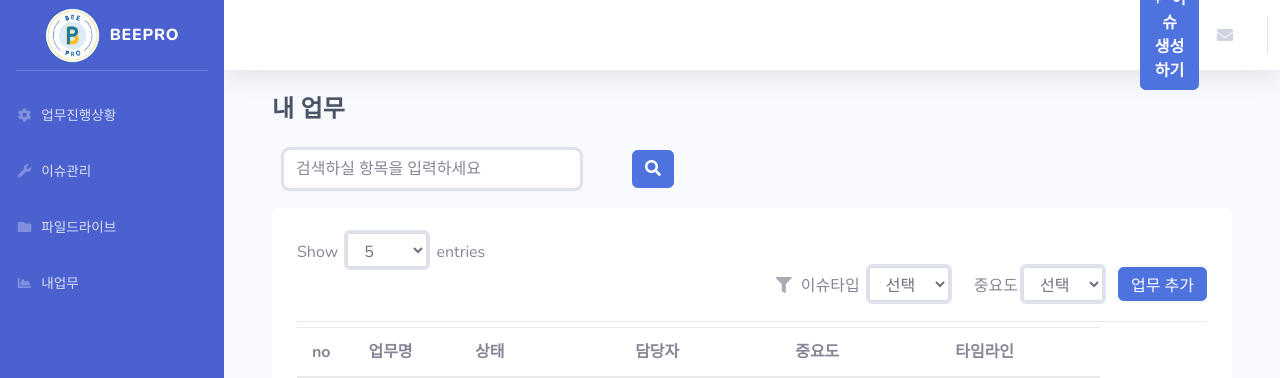
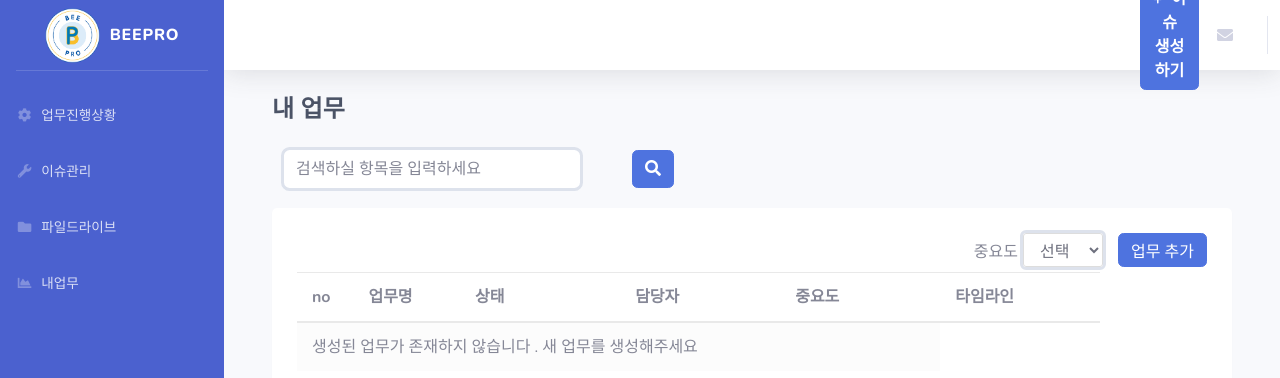
Before and after one commit to KOO-YS/beepro, a Java web app: page /cowork/todo.jsp in a window 1280 px wide. Shown: the top 378 px of the page. Run offline with Tomcat 11, a stand-in JSP engine, Linux system fonts and the light colour scheme; the template is opened without the code that fills it, so the values that code supplies are empty; database files in the repository are not loaded; some libraries are stand-ins or nearby versions.

Commit message:
투수정

```diff
--- a/beepro/WebContent/cowork/todo.jsp
+++ b/beepro/WebContent/cowork/todo.jsp
@@ -397,14 +397,6 @@ table.table .avatar {
   							<div class="table-filter">
 								<div class="row">
 									<div class="col-sm-3">
-										<div class="show-entries">
-											<span>Show</span> <select class="form-control">
-												<option>5</option>
-												<option>10</option>
-												<option>15</option>
-												<option>20</option>
-											</select> <span>entries</span>
-										</div>
 									</div>
 									<div class="col-lg-12 col-sm-9">
 										<div class="filter-group">
@@ -424,16 +416,6 @@ table.table .avatar {
 											</select>
 										</div>
 										<div class="filter-group">
-
-											<label>이슈타입</label> <select class="form-control">
-												<option>선택</option>
-												<option value="버그">버그</option>
-												<option value="개선">개선</option>
-												<option value="요구사항">요구사항</option>
-											</select>
-										</div>
-							             <span class="filter-icon"><i class="fa fa-filter"></i></span>
-
 									</div>
 								</div>
 							</div>
```
